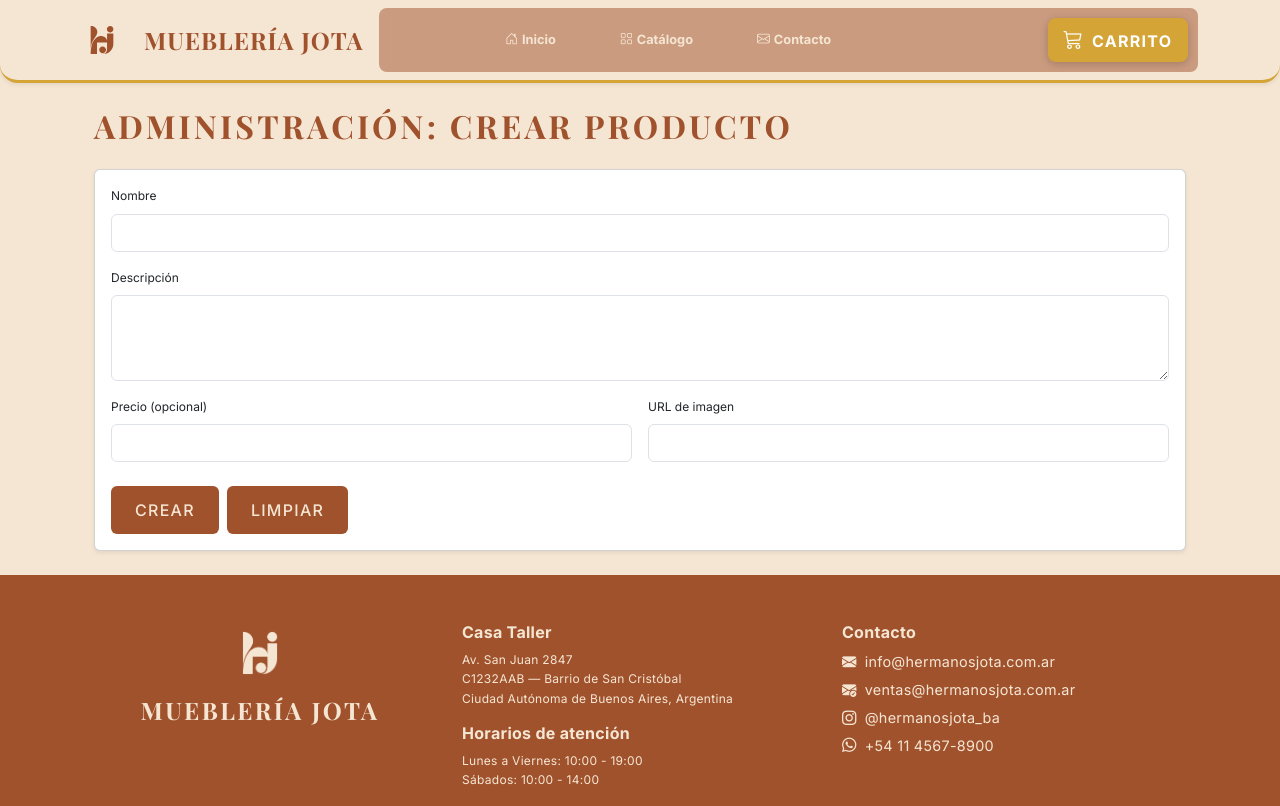
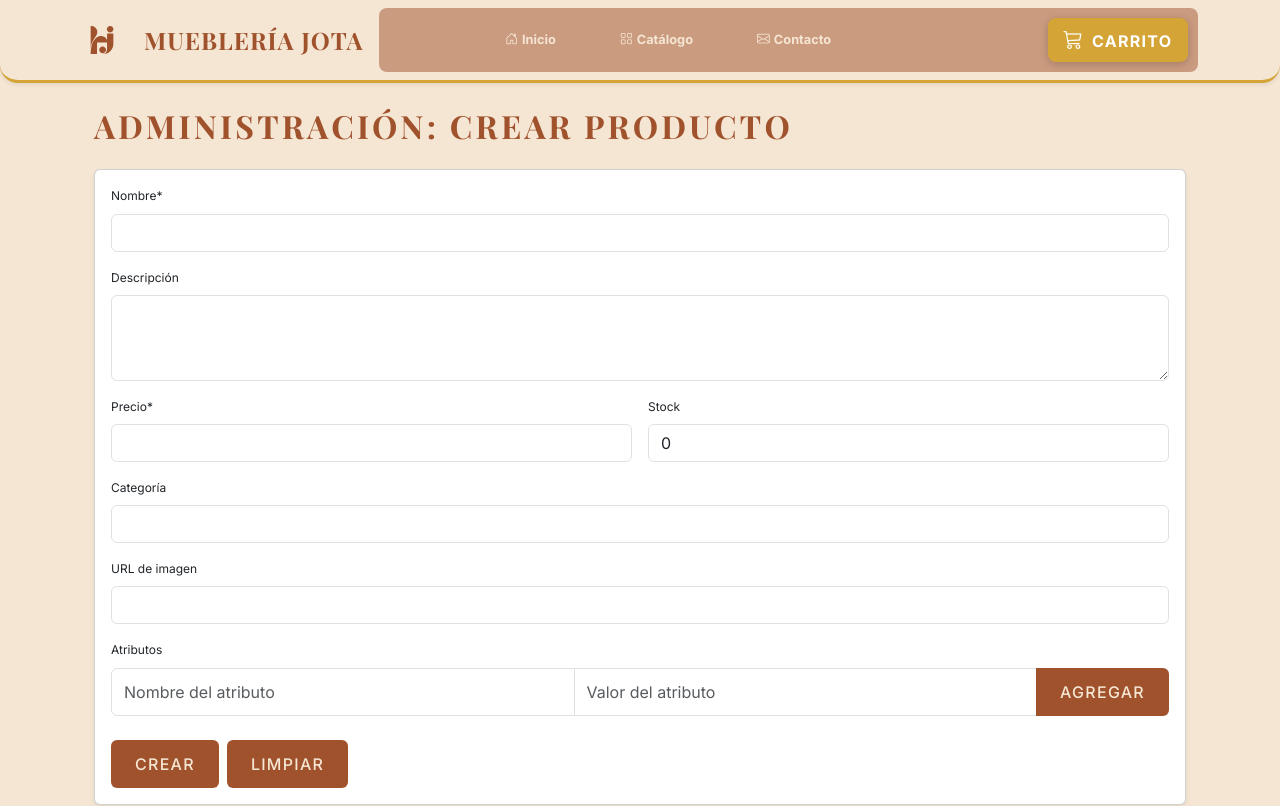
Before and after one commit to SrNanu/E-commerce-Muebler-a-Hermanos-Jota, a React (Vite) app in the folder client/: page /admin/crear-producto in a window 1280 px wide. Shown: the top 806 px of the page. Built offline with nearby package versions, Linux system fonts and the light colour scheme.

Commit message:
Agregado de atrubitos del producto al formulario

```diff
--- a/client/src/components/AdminCreateProduct.jsx
+++ b/client/src/components/AdminCreateProduct.jsx
@@ -1,13 +1,14 @@
 import React, { useState } from 'react';
 
-
-// Vista sencilla para crear productos (placeholder). En el futuro puede integrarse con el backend.
 const AdminCreateProduct = () => {
   const [form, setForm] = useState({
     nombre: '',
     descripcion: '',
     precio: '',
-    imagenUrl: ''
+    stock: 0,
+    imagenUrl: '',
+    atributos: [],
+    categoria: ''
   });
 
   const handleChange = (e) => {
@@ -15,9 +16,30 @@ const AdminCreateProduct = () => {
     setForm((prev) => ({ ...prev, [name]: value }));
   };
 
+  const [atributoTemp, setAtributoTemp] = useState({ nombre: '', valor: '' });
+
+  const handleAtributoAdd = () => {
+    if (atributoTemp.nombre.trim() && atributoTemp.valor.trim()) {
+      setForm((prev) => ({
+        ...prev,
+        atributos: [...prev.atributos, {
+          nombre: atributoTemp.nombre.trim(),
+          valor: atributoTemp.valor.trim()
+        }]
+      }));
+      setAtributoTemp({ nombre: '', valor: '' });
+    }
+  };
+
+  const handleAtributoRemove = (index) => {
+    setForm((prev) => ({
+      ...prev,
+      atributos: prev.atributos.filter((_, i) => i !== index)
+    }));
+  };
+
   const handleSubmit = (e) => {
     e.preventDefault();
-    // Aquí podrías hacer un fetch POST al backend: /api/productos
     fetch('http://localhost:4000/api/productos', {
       method: 'POST',
       headers: {
@@ -35,14 +57,20 @@ const AdminCreateProduct = () => {
       .then((data) => {
         console.log('Producto creado:', data);
         alert('Producto creado exitosamente.');
-        setForm({ nombre: '', descripcion: '', precio: '', imagenUrl: '' });
+        setForm({
+          nombre: '',
+          descripcion: '',
+          precio: '',
+          stock: 0,
+          imagenUrl: '',
+          atributos: [],
+          categoria: ''
+        });
       })
       .catch((error) => {
         console.error('Error:', error);
         alert('Error al crear el producto.');
       });
-
-    console.log('Crear producto (demo):', form);
   };
 
   return (
@@ -52,7 +80,7 @@ const AdminCreateProduct = () => {
         <div className="card-body">
           <form onSubmit={handleSubmit}>
             <div className="mb-3">
-              <label className="form-label">Nombre</label>
+              <label className="form-label">Nombre*</label>
               <input
                 type="text"
                 name="nombre"
@@ -71,36 +99,113 @@ const AdminCreateProduct = () => {
                 rows={3}
                 value={form.descripcion}
                 onChange={handleChange}
-                required
               />
             </div>
 
-            <div className="row g-3">
+            <div className="row g-3 mb-3">
               <div className="col-md-6">
-                <label className="form-label">Precio (opcional)</label>
+                <label className="form-label">Precio*</label>
                 <input
                   type="number"
                   name="precio"
                   className="form-control"
                   value={form.precio}
                   onChange={handleChange}
+                  required
                 />
               </div>
               <div className="col-md-6">
-                <label className="form-label">URL de imagen</label>
+                <label className="form-label">Stock</label>
                 <input
-                  type="text"
-                  name="imagenUrl"
+                  type="number"
+                  name="stock"
                   className="form-control"
-                  value={form.imagenUrl}
+                  value={form.stock}
                   onChange={handleChange}
                 />
               </div>
             </div>
 
+            <div className="mb-3">
+              <label className="form-label">Categoría</label>
+              <input
+                type="text"
+                name="categoria"
+                className="form-control"
+                value={form.categoria}
+                onChange={handleChange}
+              />
+            </div>
+
+            <div className="mb-3">
+              <label className="form-label">URL de imagen</label>
+              <input
+                type="text"
+                name="imagenUrl"
+                className="form-control"
+                value={form.imagenUrl}
+                onChange={handleChange}
+              />
+            </div>
+
+            <div className="mb-3">
+              <label className="form-label">Atributos</label>
+              <div className="input-group mb-2">
+                <input
+                  type="text"
+                  className="form-control"
+                  placeholder="Nombre del atributo"
+                  value={atributoTemp.nombre}
+                  onChange={(e) => setAtributoTemp(prev => ({...prev, nombre: e.target.value}))}
+                />
+                <input
+                  type="text"
+                  className="form-control"
+                  placeholder="Valor del atributo"
+                  value={atributoTemp.valor}
+                  onChange={(e) => setAtributoTemp(prev => ({...prev, valor: e.target.value}))}
+                />
+                <button
+                  type="button"
+                  className="btn btn-outline-secondary"
+                  onClick={handleAtributoAdd}
+                >
+                  Agregar
+                </button>
+              </div>
+              {form.atributos.length > 0 && (
+                <div className="mt-2">
+                  {form.atributos.map((attr, index) => (
+                    <span
+                      key={index}
+                      className="badge bg-secondary me-2 mb-2"
+                      style={{ cursor: 'pointer' }}
+                      onClick={() => handleAtributoRemove(index)}
+                    >
+                      {attr.nombre}: {attr.valor} ×
+                    </span>
+                  ))}
+                </div>
+              )}
+            </div>
+
             <div className="mt-4 d-flex gap-2">
               <button type="submit" className="btn btn-primary">Crear</button>
-              <button type="reset" className="btn btn-secondary" onClick={() => setForm({ titulo: '', texto: '', precio: '', imagen: '' })}>Limpiar</button>
+              <button
+                type="button"
+                className="btn btn-secondary"
+                onClick={() => setForm({
+                  nombre: '',
+                  descripcion: '',
+                  precio: '',
+                  stock: 0,
+                  imagenUrl: '',
+                  atributos: [],
+                  categoria: ''
+                })}
+              >
+                Limpiar
+              </button>
             </div>
           </form>
         </div>
```
